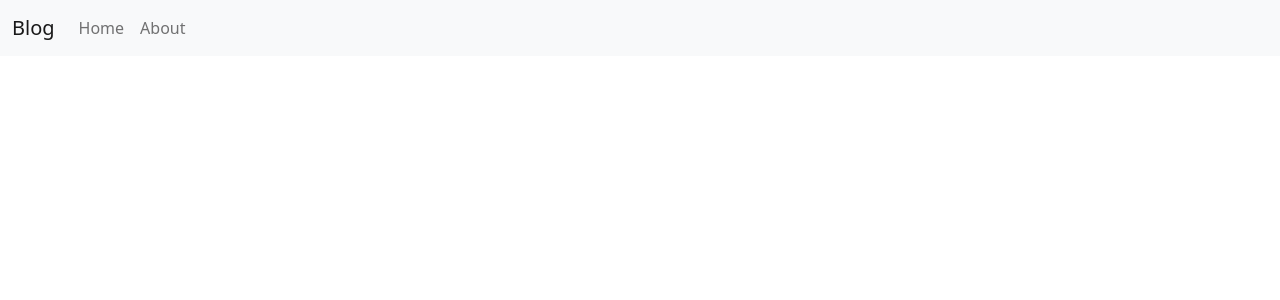
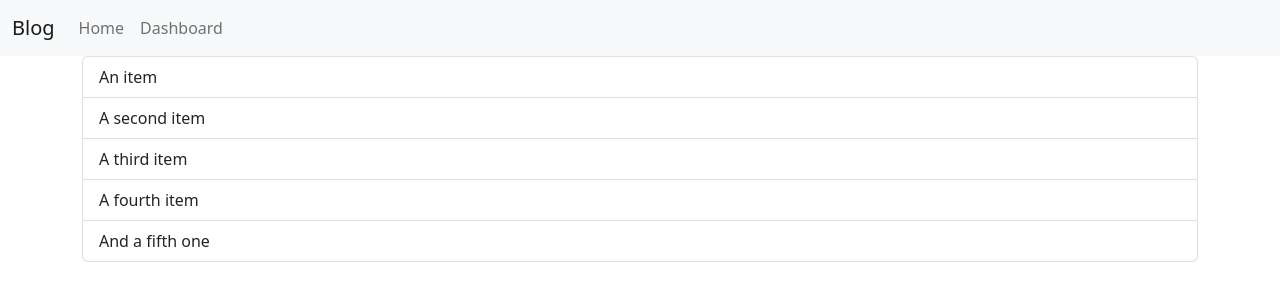
Before and after one commit to engasifrahman/vue3_blog, a Vue app: page /dashboard in a window 1280 px wide. Before the commit this address had no page. Shown: the top 300 px of the page. Built offline with nearby package versions, Linux system fonts and the light colour scheme.

Commit message:
Rapid action taken

```diff
--- a/src/App.vue
+++ b/src/App.vue
@@ -17,7 +17,7 @@ import { RouterLink, RouterView } from 'vue-router';
               <RouterLink class="nav-link" to="/">Home</RouterLink>
             </li>
             <li class="nav-item">
-              <RouterLink class="nav-link" to="/about">About</RouterLink>
+              <RouterLink class="nav-link" to="/dashboard">Dashboard</RouterLink>
             </li>
           </ul>
         </div>
--- /dev/null
+++ b/src/component/Dashboard.vue
@@ -0,0 +1,9 @@
+<template>
+    <ul class="list-group">
+        <li class="list-group-item">An item</li>
+        <li class="list-group-item">A second item</li>
+        <li class="list-group-item">A third item</li>
+        <li class="list-group-item">A fourth item</li>
+        <li class="list-group-item">And a fifth one</li>
+    </ul>
+</template>
--- a/src/component/Home.vue
+++ b/src/component/Home.vue
@@ -47,8 +47,6 @@ export default {
         // const { axios_result, axios_errors, is_axios_finished } = await useAxios(req_url, req_config);
 
         // return { req_url, req_config, axios_result, axios_errors, is_axios_finished, excecuteAxios };
-
-
     },
     data: () => ({
         posts: {}
@@ -62,10 +60,10 @@ export default {
     updated() {
         // console.log('this.$refs :>> ', this.$refs);
 
-        if(this.$refs.write_comment){
-            // console.log('this.$refs.write_comment :>> ', this.$refs.write_comment);
-            this.$refs.write_comment[0].value = 'Hey Asif';
-        }
+        // if(this.$refs.write_comment){
+        //     console.log('this.$refs.write_comment :>> ', this.$refs.write_comment);
+        //     this.$refs.write_comment[0].value = 'Hey Asif';
+        // }
     },
     watch:{
         axios_result: {
--- a/src/router/index.js
+++ b/src/router/index.js
@@ -10,10 +10,10 @@ const router = createRouter({
       component: () => import('../component/Home.vue'),
     },
     {
-      path: '/about',
-      name: 'about',
-      meta: { title: 'About page' },
-      component: () => import('../views/AboutView.vue')
+      path: '/dashboard',
+      name: 'dashboard',
+      meta: { title: 'dashboard page' },
+      component: () => import('../component/Dashboard.vue')
     }
   ]
 })
--- a/src/views/AboutView.vue
+++ /dev/null
@@ -1,8 +0,0 @@
-<template>
-  <div class="about">
-    <h1>This is an about page</h1>
-  </div>
-</template>
-
-<style>
-</style>
```
Also changed, not shown: src/component/Login.vue (added, +22 -0 lines), src/views/home.vue (deleted, +0 -8 lines).
